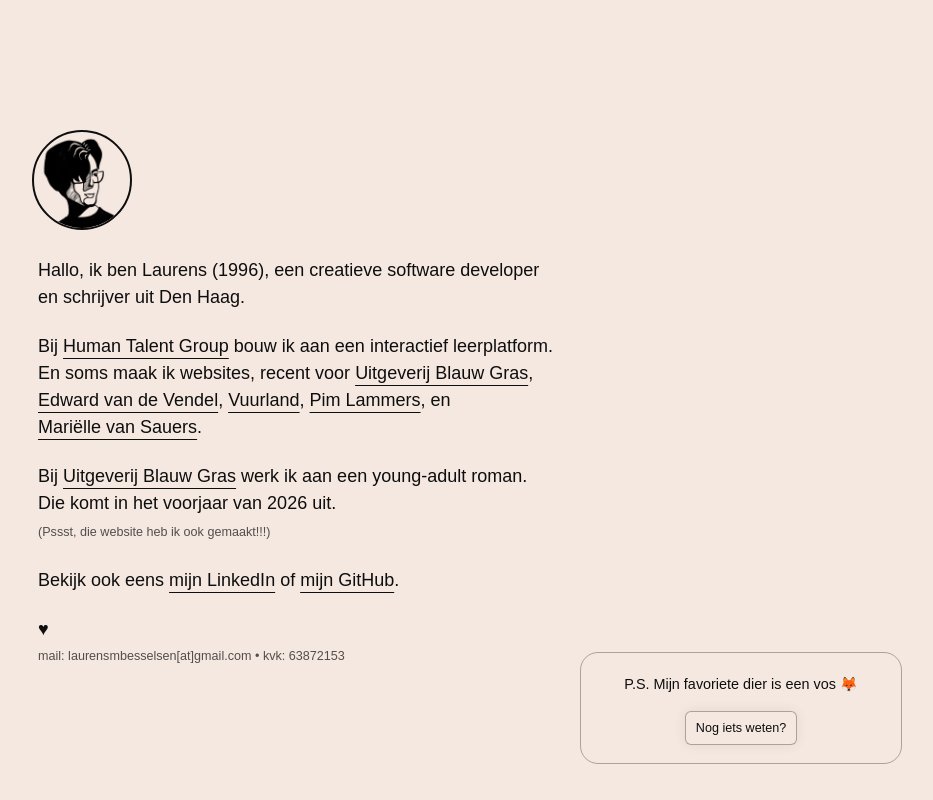
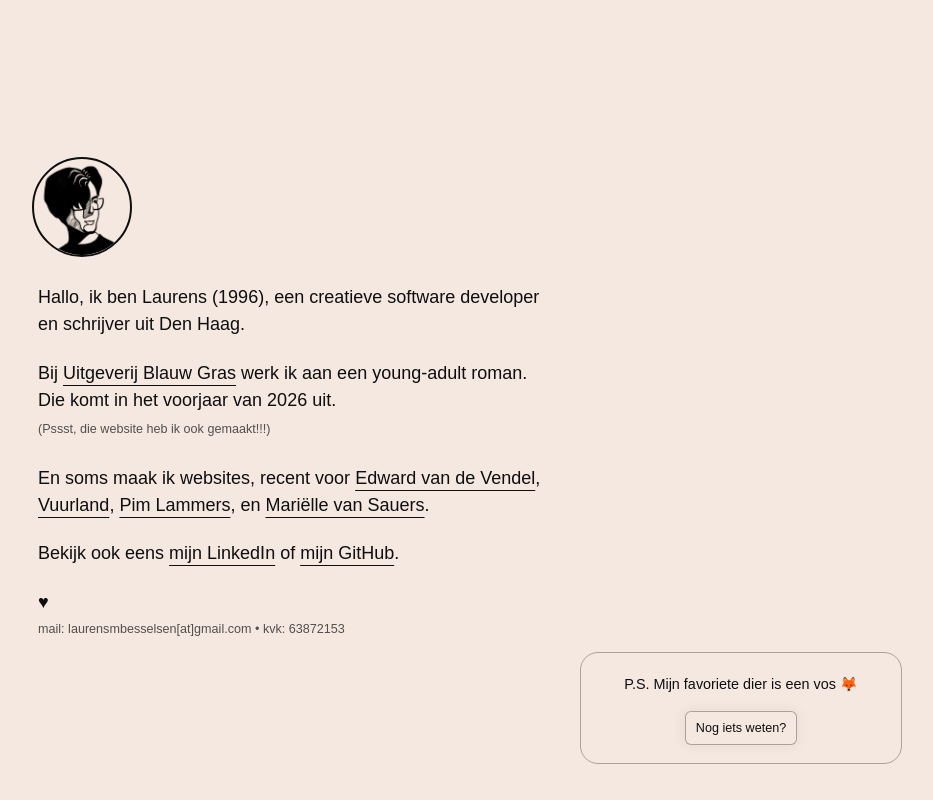
Before and after one commit to elembz/website, a plain HTML site: page public/index.html in a window 1280 px wide. Shown: the whole page, without its empty margins (342-1275 px from the left). Drawn offline with Linux system fonts and the light colour scheme; a web font is replaced by a local one.

Commit message:
Update bio

```diff
--- a/public/index.html
+++ b/public/index.html
@@ -28,18 +28,17 @@
         <p>Hallo, ik ben Laurens (1996), een creatieve software developer en schrijver uit Den Haag.</p>
       </header>
       <main>
+        <p>Bij <a target="_blank" title="Open de website van Blauw Gras in een nieuw tabblad" href="https://uitgeverijblauwgras.nl" referrerpolicy="noreferrer">Uitgeverij Blauw Gras</a>
+           werk ik aan een young-adult roman. Die komt in het voorjaar van 2026 uit.
+           <br/><small>(Pssst, die website heb ik ook gemaakt!!!)</small></p>
         <p>
-          Bij <a target="_blank" href="https://humantalentgroup.nl" referrerpolicy="noreferrer">Human Talent Group</a>
-          bouw ik aan een interactief leerplatform. En soms maak ik websites, recent voor
-          <a target="_blank" title="Open de website van Edward in een nieuw tabblad" href="https://uitgeverijblauwgras.nl" referrerpolicy="noreferrer">Uitgeverij Blauw Gras</a>,
+          En soms maak ik websites, recent voor
           <a target="_blank" title="Open de website van Edward in een nieuw tabblad" href="https://edwardvandevendel.nl" referrerpolicy="noreferrer">Edward van de Vendel</a>,
           <a target="_blank" title="Open de website van Pim in een nieuw tabblad" href="https://vuurland.nu" referrerpolicy="noreferrer">Vuurland</a>,
           <a target="_blank" title="Open de website van Vuurland in een nieuw tabblad" href="https://pimlammers.nl" referrerpolicy="noreferrer">Pim Lammers</a>, en
           <a target="_blank" title="Open de website van Mariëlle in een nieuw tabblad" href="https://mariellevansauers.nl/" referrerpolicy="noreferrer">Mariëlle van Sauers</a>.
         </p>
-        <p>Bij <a target="_blank" title="Open de website van Blauw Gras in een nieuw tabblad" href="https://uitgeverijblauwgras.nl" referrerpolicy="noreferrer">Uitgeverij Blauw Gras</a>
-           werk ik aan een young-adult roman. Die komt in het voorjaar van 2026 uit.
-           <br/><small>(Pssst, die website heb ik ook gemaakt!!!)</small></p>
+
         <p>Bekijk ook eens
           <a target="_blank" title="Open mijn LinkedIn-profiel in een nieuw tabblad" href="https://www.linkedin.com/in/laurensmbesselsen/" referrerpolicy="noreferrer">mijn LinkedIn</a> of
           <a target="_blank" title="Open mijn GitHun-profiel in een nieuw tabblad"  href="https://github.com/elembz">mijn GitHub</a>.
```
